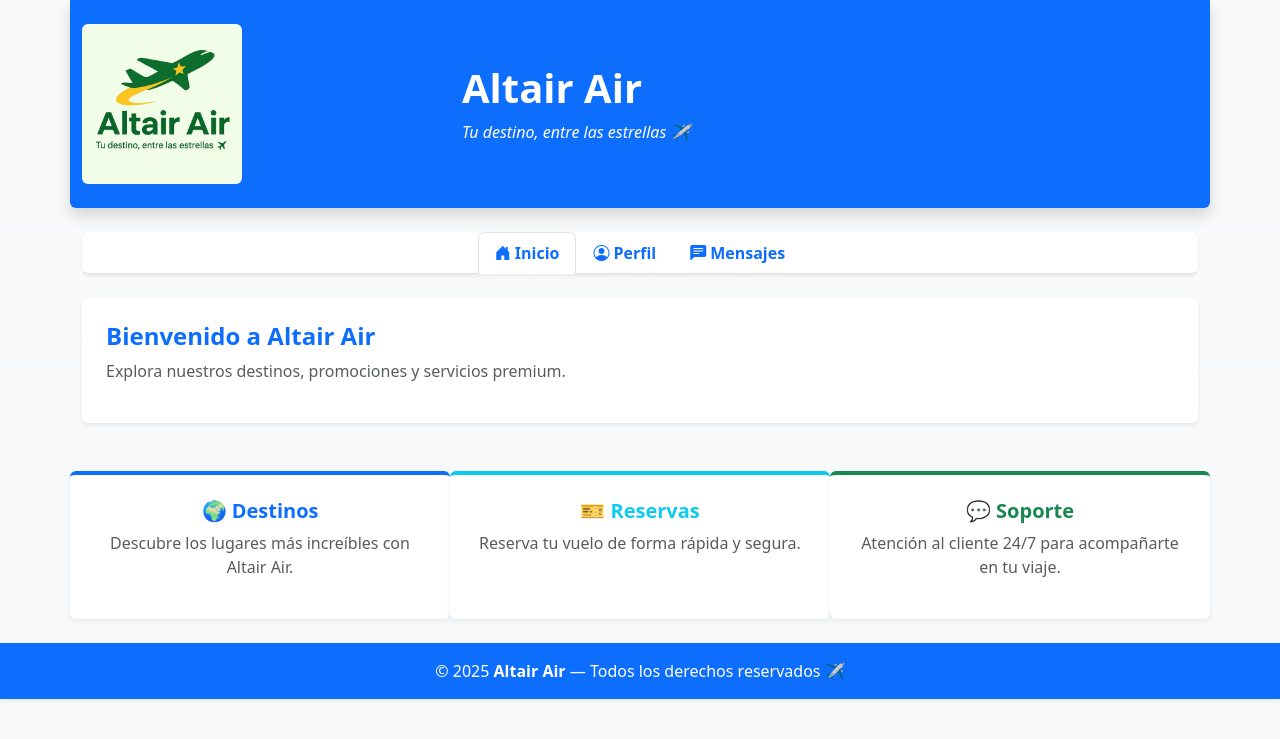
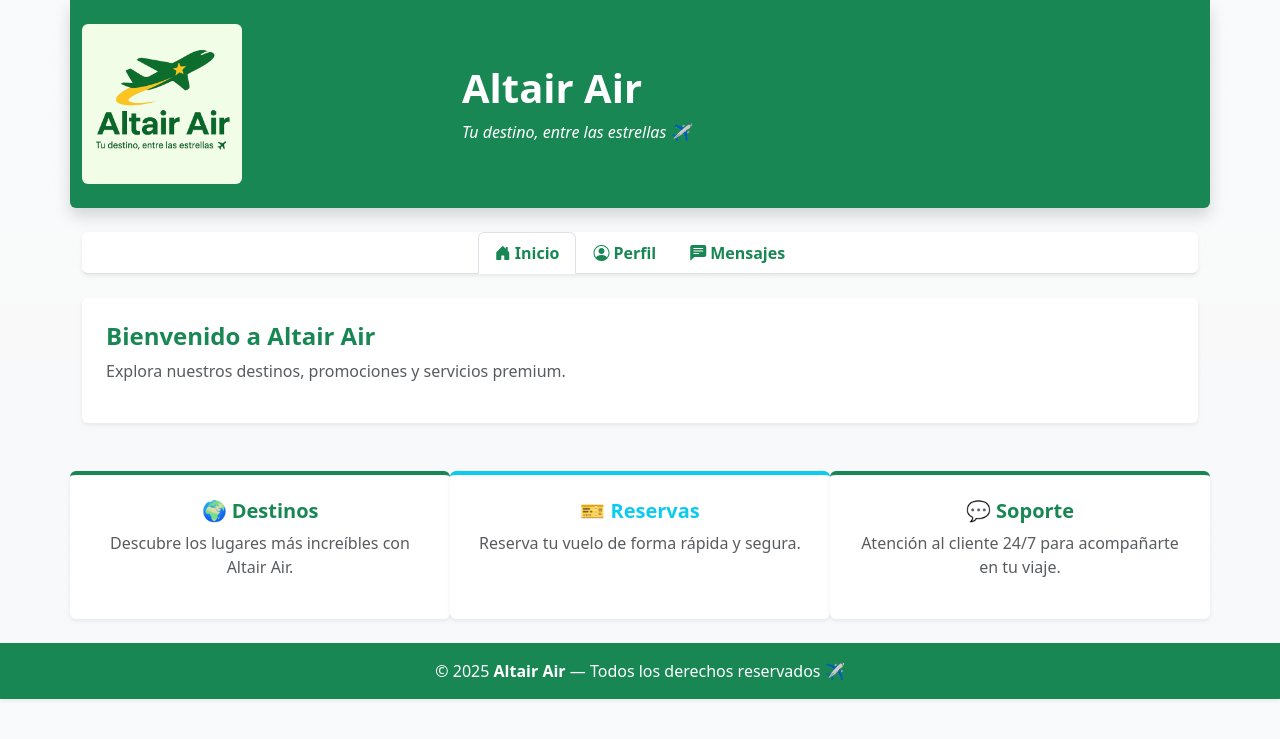
Before and after one commit to FIELDGUITAR2/ProyectoFinal, a PHP site: page /index.php in a window 1280 px wide. Shown: the top 739 px of the page. Run offline with PHP 8.4, Linux system fonts and the light colour scheme.

Commit message:
Cambio de color

```diff
--- a/presentacion/inicio.php
+++ b/presentacion/inicio.php
@@ -1,7 +1,7 @@
 <body class="bg-gradient bg-light">
 
   <!-- Encabezado -->
-  <div class="container py-4 bg-primary text-white rounded-bottom shadow">
+  <div class="container py-4 bg-success text-white rounded-bottom shadow">
     <div class="row align-items-center">
       <div class="col-md-4 text-center text-md-start mb-3 mb-md-0">
         <a href="?">
@@ -19,19 +19,19 @@
   <div class="container mt-4">
     <ul class="nav nav-tabs justify-content-center bg-white shadow-sm rounded" id="myTab" role="tablist">
       <li class="nav-item" role="presentation">
-        <button class="nav-link active text-primary fw-semibold" id="home-tab" data-bs-toggle="tab" data-bs-target="#home"
+        <button class="nav-link active text-success fw-semibold" id="home-tab" data-bs-toggle="tab" data-bs-target="#home"
           type="button" role="tab" aria-controls="home" aria-selected="true">
           <i class="bi bi-house-door-fill me-1"></i>Inicio
         </button>
       </li>
       <li class="nav-item" role="presentation">
-        <button class="nav-link text-primary fw-semibold" id="profile-tab" data-bs-toggle="tab" data-bs-target="#profile"
+        <button class="nav-link text-success fw-semibold" id="profile-tab" data-bs-toggle="tab" data-bs-target="#profile"
           type="button" role="tab" aria-controls="profile" aria-selected="false">
           <i class="bi bi-person-circle me-1"></i>Perfil
         </button>
       </li>
       <li class="nav-item" role="presentation">
-        <button class="nav-link text-primary fw-semibold" id="messages-tab" data-bs-toggle="tab" data-bs-target="#messages"
+        <button class="nav-link text-success fw-semibold" id="messages-tab" data-bs-toggle="tab" data-bs-target="#messages"
           type="button" role="tab" aria-controls="messages" aria-selected="false">
           <i class="bi bi-chat-left-text-fill me-1"></i>Mensajes
         </button>
@@ -43,19 +43,19 @@
   <div class="tab-content container py-4">
     <div class="tab-pane fade show active" id="home" role="tabpanel" aria-labelledby="home-tab">
       <div class="card border-0 shadow-sm p-4">
-        <h4 class="text-primary fw-bold">Bienvenido a Altair Air</h4>
+        <h4 class="text-success fw-bold">Bienvenido a Altair Air</h4>
         <p class="text-muted">Explora nuestros destinos, promociones y servicios premium.</p>
       </div>
     </div>
     <div class="tab-pane fade" id="profile" role="tabpanel" aria-labelledby="profile-tab">
       <div class="card border-0 shadow-sm p-4">
-        <h4 class="text-primary fw-bold">Tu perfil</h4>
+        <h4 class="text-success fw-bold">Tu perfil</h4>
         <p class="text-muted">Consulta tu información personal y tus viajes recientes.</p>
       </div>
     </div>
     <div class="tab-pane fade" id="messages" role="tabpanel" aria-labelledby="messages-tab">
       <div class="card border-0 shadow-sm p-4">
-        <h4 class="text-primary fw-bold">Centro de mensajes</h4>
+        <h4 class="text-success fw-bold">Centro de mensajes</h4>
         <p class="text-muted">Aquí verás tus notificaciones, actualizaciones y ofertas exclusivas.</p>
       </div>
     </div>
@@ -64,8 +64,8 @@
   <!-- Sección adaptable -->
   <div class="container my-4">
     <div class="row justify-content-center align-items-stretch g-4">
-      <div class="col-md-4 col-sm-12 bg-white p-4 rounded shadow-sm text-center border-top border-4 border-primary">
-        <h5 class="text-primary fw-bold">🌍 Destinos</h5>
+      <div class="col-md-4 col-sm-12 bg-white p-4 rounded shadow-sm text-center border-top border-4 border-success">
+        <h5 class="text-success fw-bold">🌍 Destinos</h5>
         <p class="text-muted">Descubre los lugares más increíbles con Altair Air.</p>
       </div>
       <div class="col-md-4 col-sm-12 bg-white p-4 rounded shadow-sm text-center border-top border-4 border-info">
@@ -80,7 +80,7 @@
   </div>
 
   <!-- Pie de página -->
-  <footer class="text-center py-3 mt-4 bg-primary text-white shadow-sm">
+  <footer class="text-center py-3 mt-4 bg-success text-white shadow-sm">
     © 2025 <strong>Altair Air</strong> — Todos los derechos reservados ✈️
   </footer>
 
```
